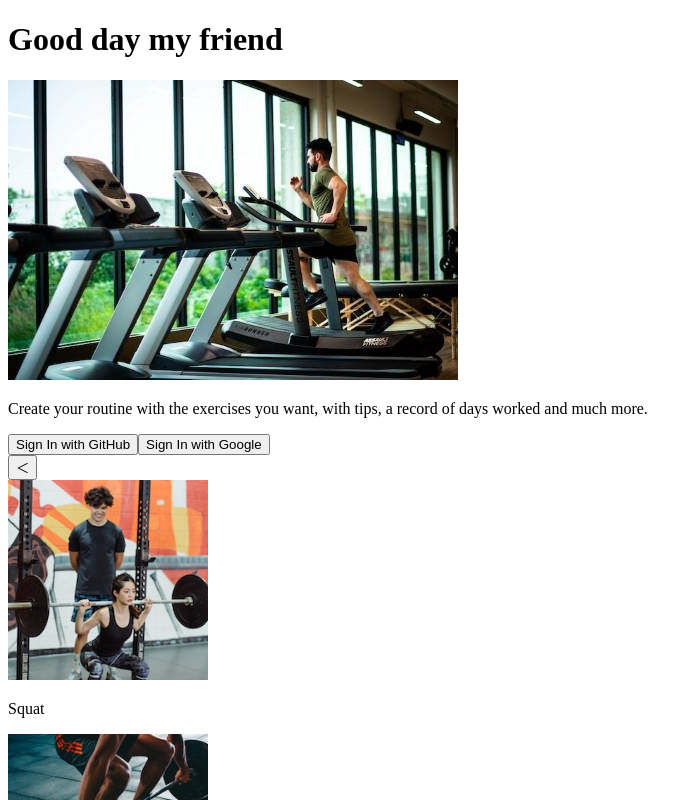
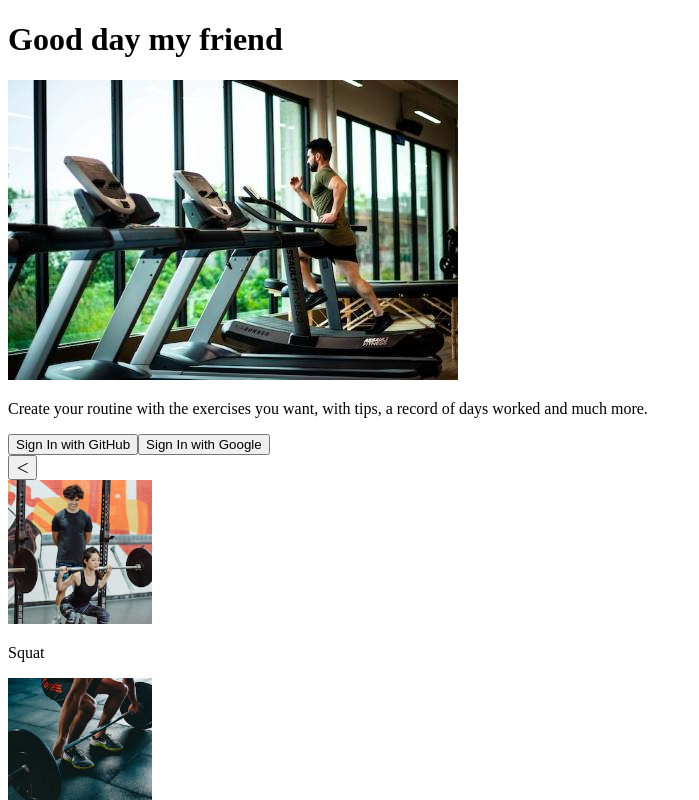
Before and after one commit to N-Ignacio-Bouffanais/routine-t3, a Next.js app: page / in a window 1280 px wide. Shown: the top 800 px of the page, without its empty margins (0-699 px from the left). Built offline with nearby package versions, Linux system fonts and the light colour scheme; no server answers.

Commit message:
[hotfix] changes to image from 200x200 to 144x144 and buttons scroll to 156

```diff
--- a/src/components/exercices.tsx
+++ b/src/components/exercices.tsx
@@ -3,12 +3,12 @@ import exercises_images from '~/utils/exercises_img';
 const Exercices = () => {
   const slideLeft = () => {
     const slider = document.getElementById('slider') as HTMLInputElement;
-    slider.scrollLeft = slider.scrollLeft - 204;
+    slider.scrollLeft = slider.scrollLeft - 156;
   };
 
   const slideRight = () => {
     const slider = document.getElementById('slider') as HTMLInputElement;
-    slider.scrollLeft = slider.scrollLeft + 204;
+    slider.scrollLeft = slider.scrollLeft + 156;
   };
   return (
     <div className='w-4/5 my-12'>
@@ -17,8 +17,8 @@ const Exercices = () => {
         <div className='flex gap-4 overflow-hidden flex-nowrap scroll-smooth' id='slider'>
           {exercises_images.map<JSX.Element>((image: { id: number, src: string, alt: string, name_exercise: string }) => (
             <div className='flex flex-col items-center' key={image.id}>
-              <picture className='flex w-48'>
-                <img className='flex-none  rounded-lg ' src={image.src} alt={image.alt} width={200} height={200} />
+              <picture className='flex w-36'>
+                <img className='flex-none  rounded-lg ' src={image.src} alt={image.alt} width={144} height={144} />
               </picture>
               <p className='text-white font-medium py-3'>{image.name_exercise}</p>
             </div>
```
